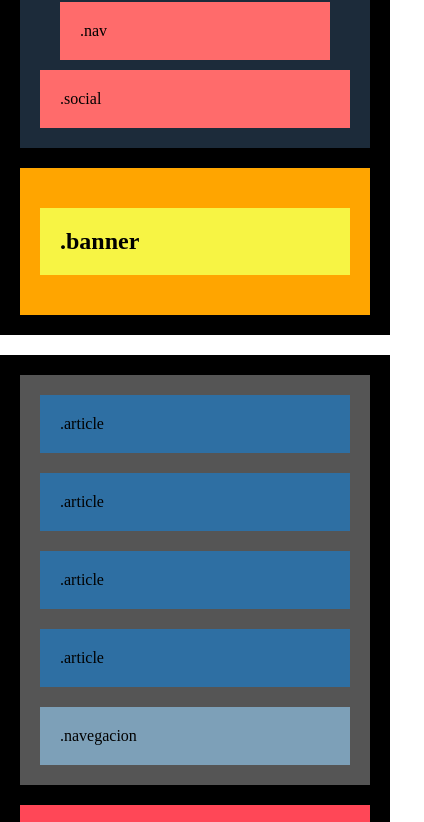
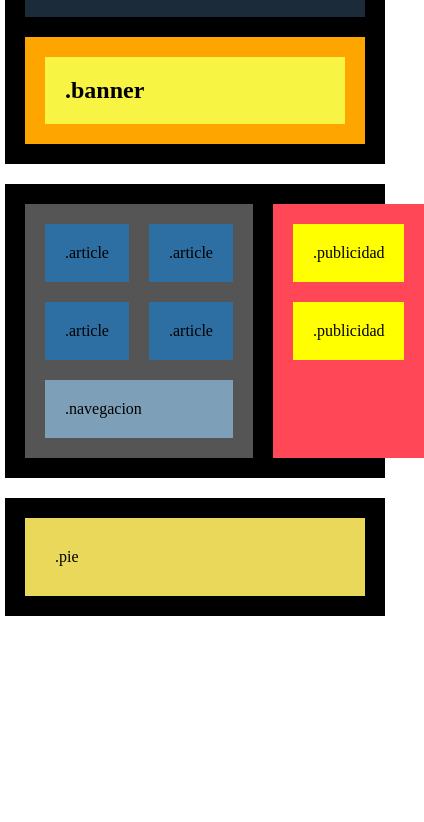
Before and after one commit to M3lgone/task-s1-01, a plain HTML site: page index.html in a window 390 px wide. Shown: the part 106-928 px from the top of the page, 424 px wide, since content can reach past the window. After the commit the page ends 844 px from the top, so only its background shows below. Drawn offline with Linux system fonts and the light colour scheme.

Commit message:
exercise-01 fixed

```diff
--- a/global.css
+++ b/global.css
@@ -1,10 +1,11 @@
 body{
-margin:0;
+margin:5px;
 }
 
 h1 {
 background:#f7f444;
 padding:20px;
+margin: 0;
 }
 
 .container{
@@ -62,21 +63,21 @@ margin-bottom:20px;
 flex:3;
 background:#555;
 padding:20px;
-display:flex;
-flex-wrap:wrap;
+display:grid;
+grid-template-columns:1fr 1fr;
 gap:20px;
 }
 
 article{
 background:#2e6fa3;
-flex:1 1 45%;
 padding:20px;
 }
 
 .navegacion{
 background:#7da0b8;
-width:100%;
 padding:20px;
+grid-column:1 / 3;
+
 }
 
 .publicidad{
@@ -100,16 +101,3 @@ footer{
 background:#e9d859;
 padding:30px;
 }
-
-@media (max-width:768px){
-
-main{
-flex-direction:column;
-}
-
-header{
-flex-direction:column;
-gap:10px;
-}
-
-}
```
